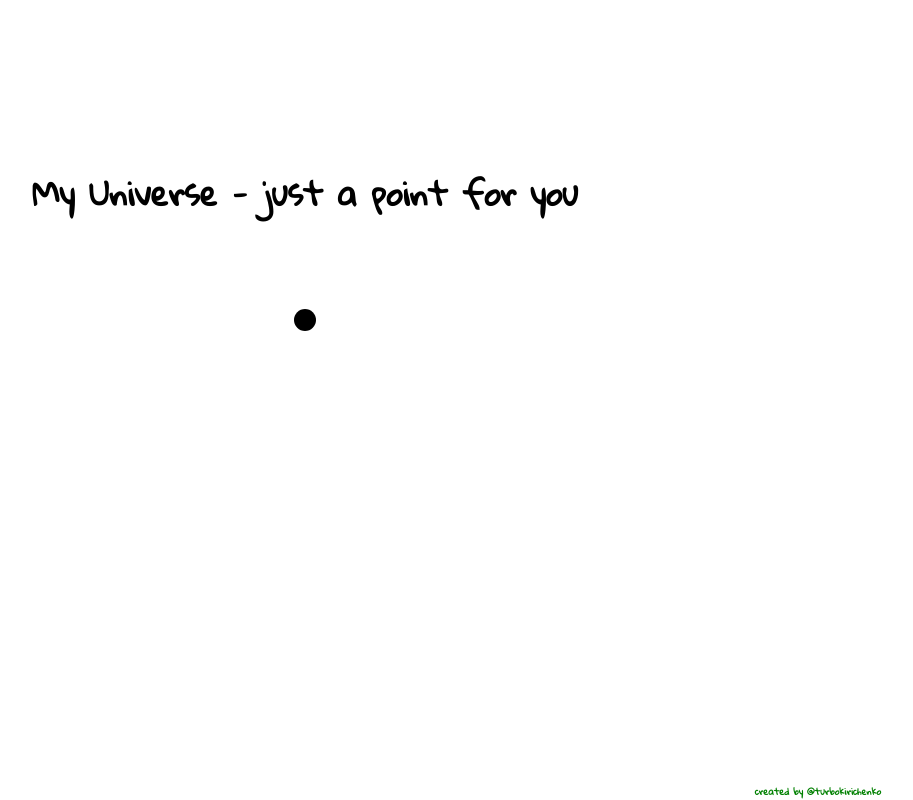
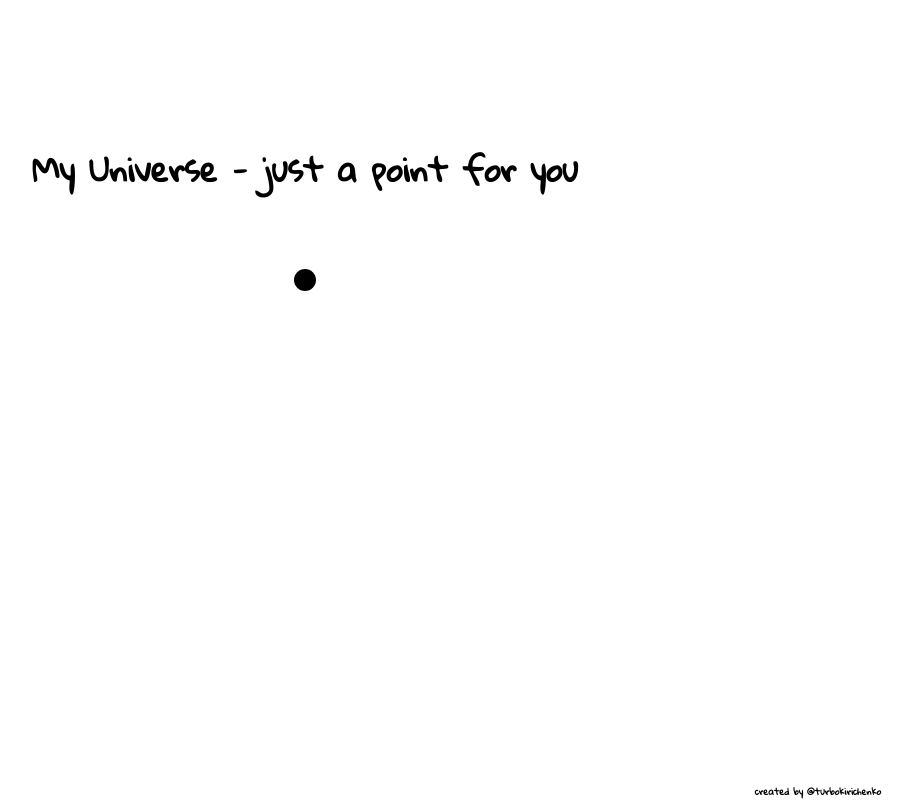
Before and after one commit to ReiiiAnd/ReiiiAnd.github.io, a plain HTML site: page index.html in a window 1280 px wide. Shown: the whole page, without its empty margins (335-1248 px from the left). Drawn offline with Linux system fonts and the light colour scheme.

Commit message:
finish 2

```diff
--- a/css/style.css
+++ b/css/style.css
@@ -20,7 +20,6 @@ h1,h2,h3{
 	bottom:0;
 	font-size: 9px;
 	right:5%;
-	color:green;
 }
 
 #Identification{
--- a/index.html
+++ b/index.html
@@ -15,9 +15,6 @@
 		</div>
 	</header>-->
 	<h3 id= "artist">created by @turbokirichenko</h3>
-	<canvas id = 'spaceCanvas' style='display: block'>
-			Please, update your Browser!
-	</canvas>
 	<div id = "myPage">
 		<div id = "backgroundSpace">
 			<img id = "imageSpace" src='img\space.svg'>
```
